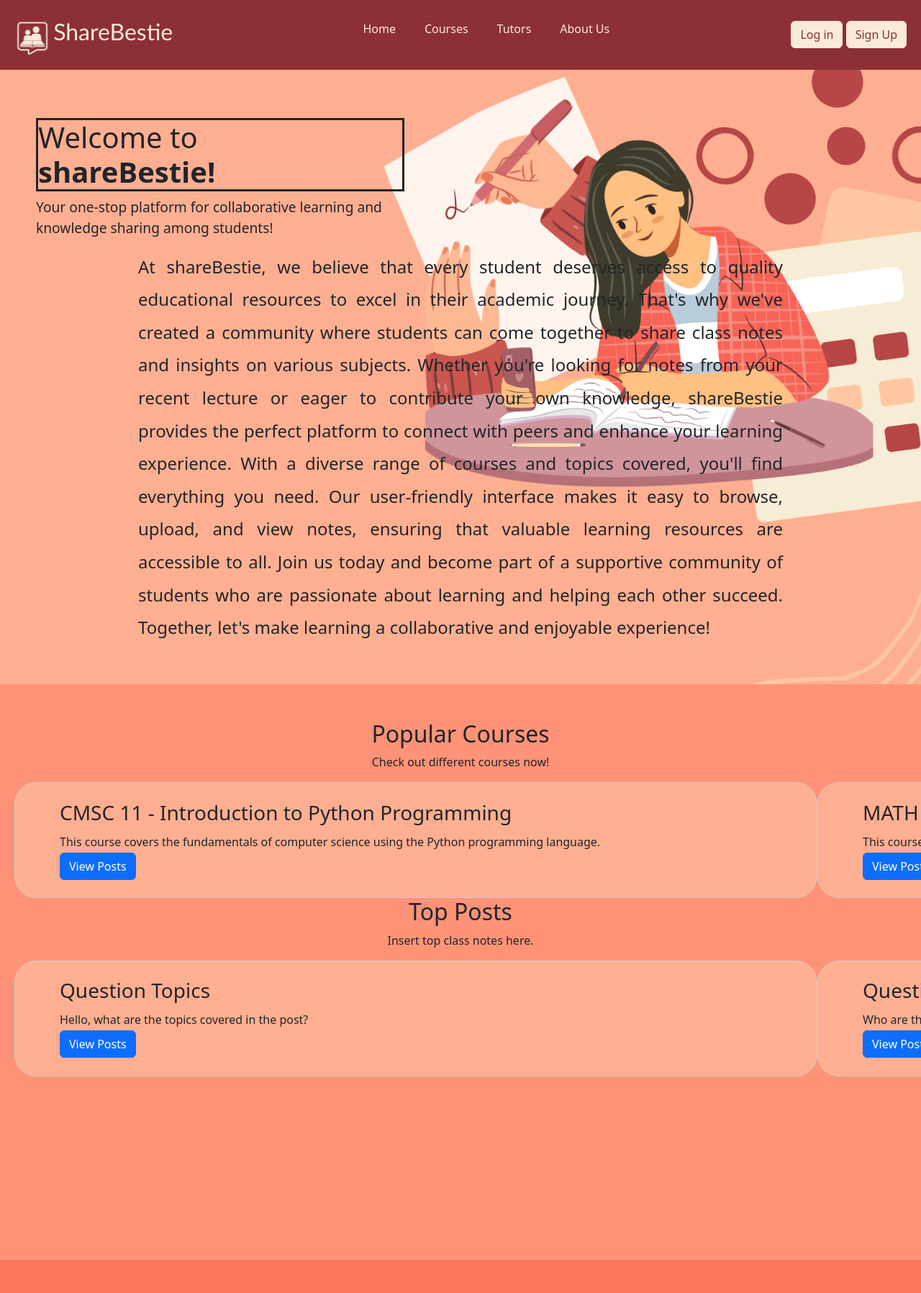
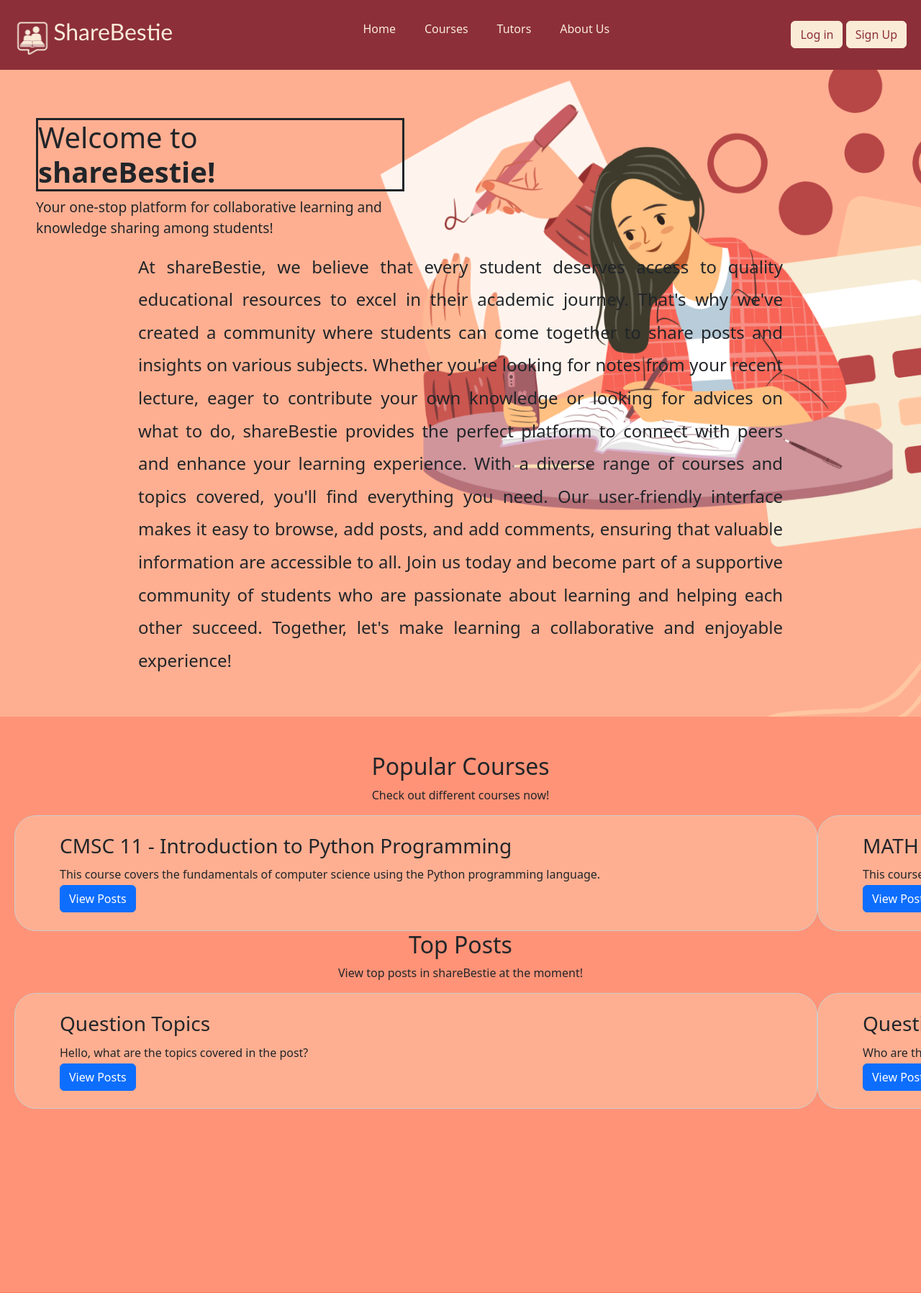
Before and after one commit to RedRogue10/shareBestie, a PHP site: page /home.php in a window 1280 px wide. Shown: the top 1797 px of the page at 72% size. Run offline with PHP 8.4, Linux system fonts and the light colour scheme.

Commit message:
Update home.php

```diff
--- a/home.php
+++ b/home.php
@@ -28,17 +28,16 @@
                 <li><a href="courseSearch.php">Courses</a></li>
                 <li><a href="tutors.php">Tutors</a></li>
                 <li><a href="/about">About Us</a></li>
-               <!--  <li><a href="/login">Login</a></li>
-                <li><a href="signup">Sign up</a></li> -->
             </ul>
         </nav>
+        <!-- Log In and Sign Up for Logged In and Nonlogged In Users -->
         <?php
             if(isset($_SESSION['userID'])){
                 echo '<div class="user-auth">
-                        <!--Login Form -->
+                        <!--Account Button -->
                         <a href="userAccount.php"><button class="btn btn-primary" id="account" type="submit" >Account</button></a>
 
-                        <!--Logout -->
+                        <!--Logout Button-->
                         <a href="userLogout.php"><button class="btn btn-primary" id="logout" type="submit">Log Out</button></a>
                     </div>';
             }else{
@@ -50,8 +49,6 @@
                         <a href="userSignup.php"><button class="btn btn-primary" id="signup" type="submit" >Sign Up</button></a>
               </div>';
             }
-
-
         ?>
     </header>
 
@@ -62,16 +59,16 @@
             <p>Your one-stop platform for collaborative learning and knowledge sharing among students!</p>
         </div>
         <div class="introduction">
-            <p> At shareBestie, we believe that every student deserves access to quality educational resources to excel in their academic journey. That's why we've created a community where students can come together to share class notes and insights on various subjects. Whether you're looking for notes from your recent lecture or eager to contribute your own knowledge, shareBestie provides the perfect platform to connect with peers and enhance your learning experience. With a diverse range of courses and topics covered, you'll find everything you need. Our user-friendly interface makes it easy to browse, upload, and view notes, ensuring that valuable learning resources are accessible to all. Join us today and become part of a supportive community of students who are passionate about learning and helping each other succeed. Together, let's make learning a collaborative and enjoyable experience!</p>
+            <p> At shareBestie, we believe that every student deserves access to quality educational resources to excel in their academic journey. That's why we've created a community where students can come together to share posts and insights on various subjects. Whether you're looking for notes from your recent lecture, eager to contribute your own knowledge or looking for advices on what to do, shareBestie provides the perfect platform to connect with peers and enhance your learning experience. With a diverse range of courses and topics covered, you'll find everything you need. Our user-friendly interface makes it easy to browse, add posts, and add comments, ensuring that valuable information are accessible to all. Join us today and become part of a supportive community of students who are passionate about learning and helping each other succeed. Together, let's make learning a collaborative and enjoyable experience!</p>
         </div>
     </section>
 
-
-    <!-- Top Class Notes Section -->
+    <!-- Popular Courses Section -->
     <section id="section2" class="section section2">
         <h2>Popular Courses</h2>
         <p>Check out different courses now!</p>
         <div class="popular-courses">
+            <!-- List of Popular Course with Posts ATM -->
             <div class="course">
                 <h3>CMSC 11 - Introduction to Python Programming</h3>
                 <p>This course covers the fundamentals of computer science using the Python programming language.</p>
@@ -88,8 +85,9 @@
                 <a href="coursePage.php?id=CMSC 56" class="btn btn-primary">View Posts</a>
             </div>
         </div>
+        <!-- Top Posts Section -->
         <h2>Top Posts</h2>
-        <p>Insert top class notes here.</p>
+       <p>View top posts in shareBestie at the moment!</p>
         <div class="popular-courses">
             <div class="course">
                 <h3>Question Topics</h3>
@@ -124,7 +122,7 @@
     <footer>
         <!-- Contact Information -->
         <div class="contact-info">
-            <p>Contact Us: insert email here | Follow Us: <a href="#">Social Media</a></p>
+            <p>Contact Us: wwww.DVA@shareBestie.com | Follow Us: <a href="#">Social Media</a></p>
         </div>
         <!-- Footer Links -->
         <div class="footer-links">
```
